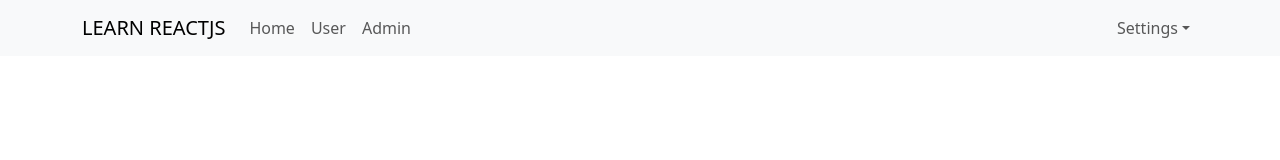
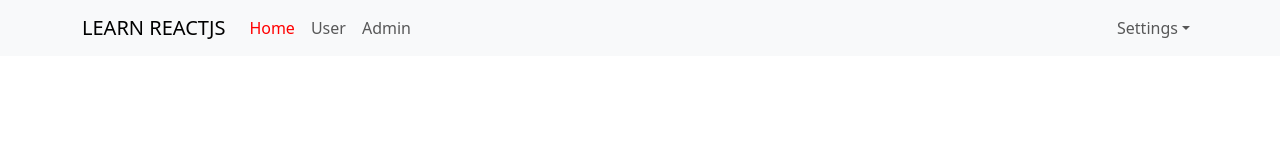
Before and after one commit to ankt212/learn-reactjs, a React (Create React App) app in the folder demo/: page / in a window 1280 px wide. Shown: the top 160 px of the page. Built offline with nearby package versions, Linux system fonts and the light colour scheme.

Commit message:
update active link

```diff
--- a/demo/src/App.scss
+++ b/demo/src/App.scss
@@ -13,3 +13,14 @@
   -webkit-font-smoothing: antialiased;
   -moz-osx-font-smoothing: grayscale;
 }
+.app-container {
+  .header-container {
+    .navbar-nav {
+      .nav-link {
+        &.active {
+          color: red;
+        }
+      }
+    }
+  }
+}
--- a/demo/src/components/Header/Header.js
+++ b/demo/src/components/Header/Header.js
@@ -2,7 +2,7 @@
 import Nav from "react-bootstrap/Nav";
 import Navbar from "react-bootstrap/Navbar";
 import NavDropdown from "react-bootstrap/NavDropdown";
-import { Link } from "react-router-dom";
+import { NavLink } from "react-router-dom";
 
 const Header = () => {
   return (
@@ -12,17 +12,17 @@
         <Navbar.Toggle aria-controls="basic-navbar-nav" />
         <Navbar.Collapse id="basic-navbar-nav">
           <Nav className="me-auto">
-            <Link className="nav-link" to="/">
+            <NavLink className="nav-link" to="/">
               Home
-            </Link>
+            </NavLink>
 
-            <Link className="nav-link" to="/users">
+            <NavLink className="nav-link" to="/users">
               User
-            </Link>
+            </NavLink>
 
-            <Link className="nav-link" to="/admins">
+            <NavLink className="nav-link" to="/admins">
               Admin
-            </Link>
+            </NavLink>
           </Nav>
           <Nav>
             <NavDropdown title="Settings" id="basic-nav-dropdown">
```
